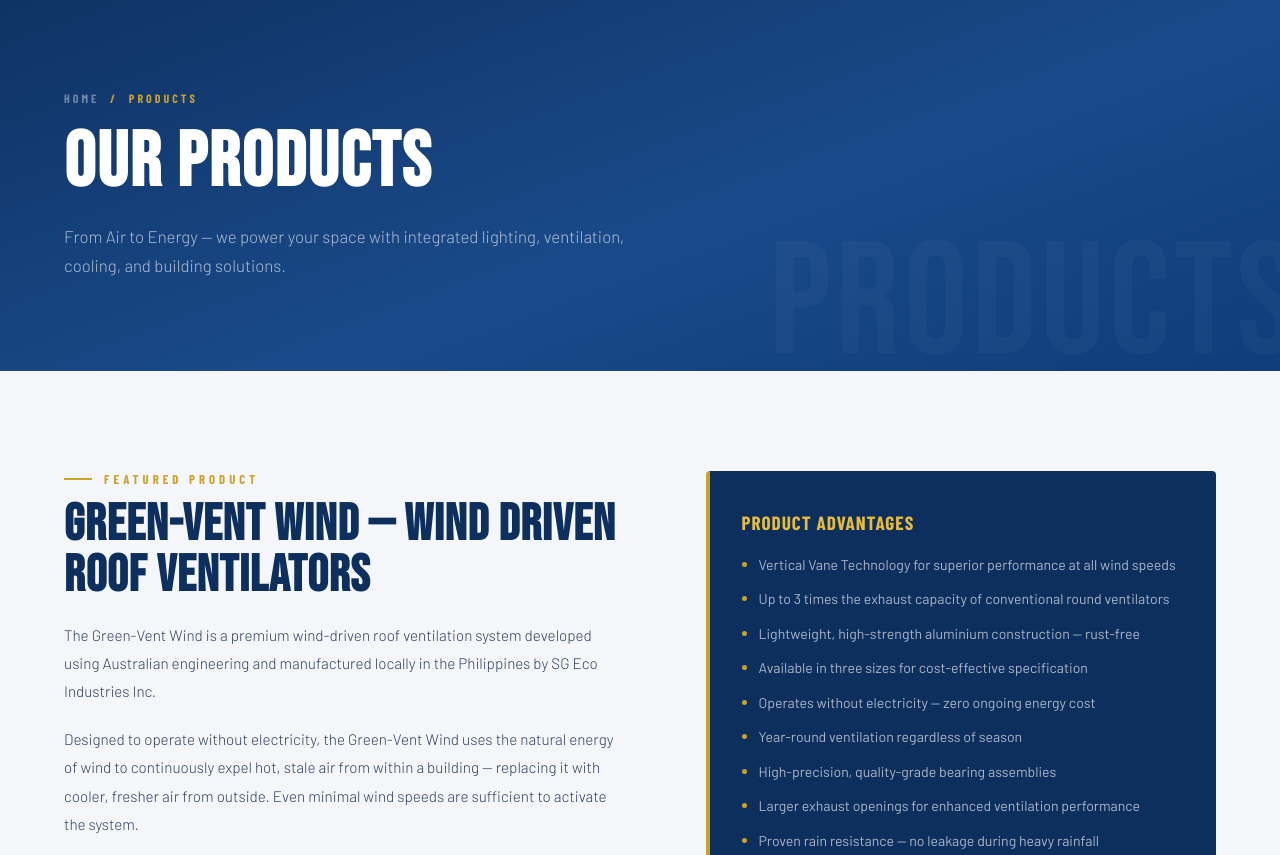
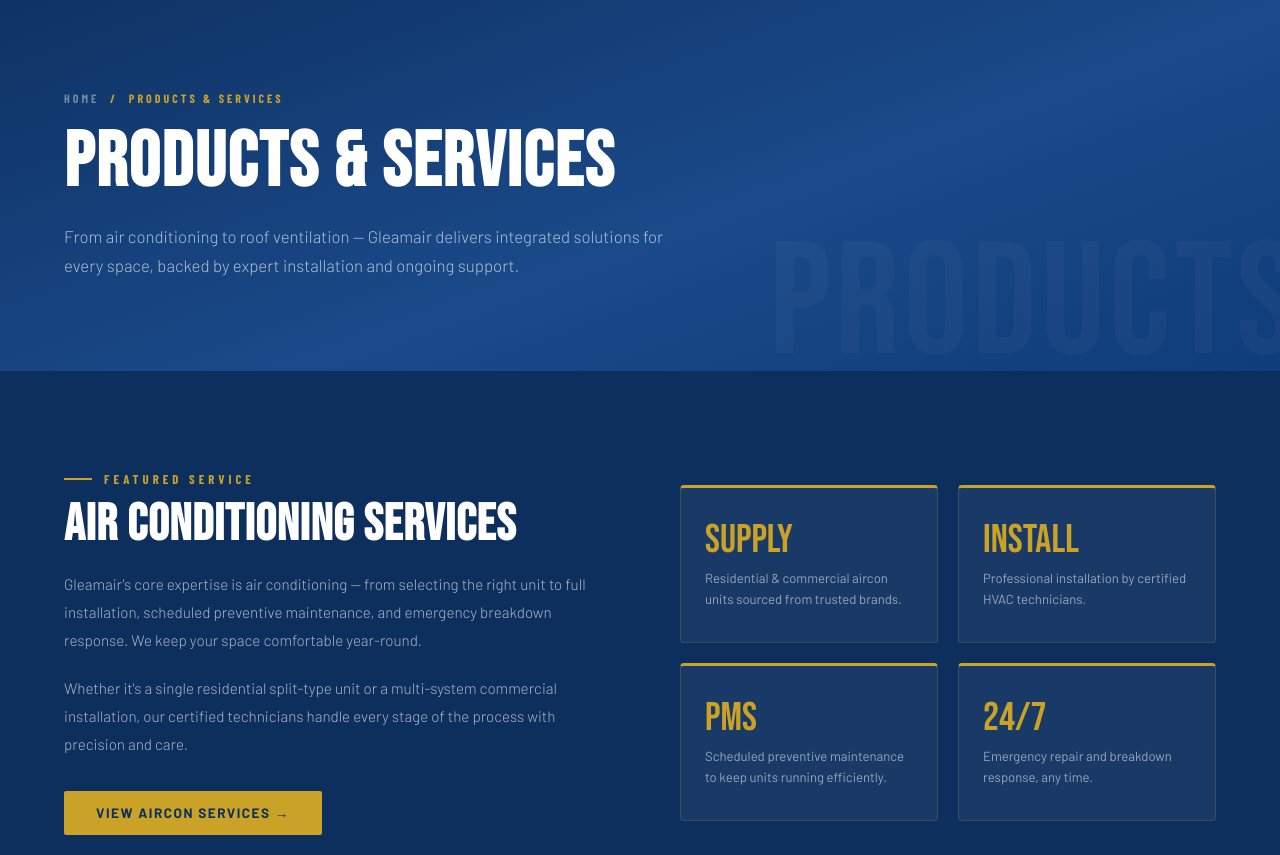
Before and after one commit to 4ttth/gleamair-4, a plain HTML site: page products.html in a window 1280 px wide. Shown: the part 69-924 px from the top of the page. Drawn offline with nearby package versions, Linux system fonts and the light colour scheme; a web font is replaced by a local one.

Commit message:
Revised products.html

```diff
--- a/products.html
+++ b/products.html
@@ -287,6 +287,7 @@
     .dropdown-menu { display: none !important; }
     .nav-dropdown.mob-open .dropdown-menu { display: block !important; }
     .product-grid, .range-grid, .model-grid, .perf-tables, .testimonials-grid { grid-template-columns: 1fr; }
+    .featured-svc-grid { grid-template-columns: 1fr !important; }
     .cat-cards { grid-template-columns: 1fr; }
     .client-card { width: calc(33.333% - 0.67rem); }
     .clients-grid { grid-template-columns: unset; }
@@ -341,11 +342,44 @@
 <!-- PAGE HERO (dark) -->
 <div class="page-hero">
   <div class="page-hero-inner">
-    <div class="breadcrumb"><a href="index.html">Home</a> &nbsp;/&nbsp; Products</div>
-    <h1>Our Products</h1>
-    <p>From Air to Energy &mdash; we power your space with integrated lighting, ventilation, cooling, and building solutions.</p>
+    <div class="breadcrumb"><a href="index.html">Home</a> &nbsp;/&nbsp; Products &amp; Services</div>
+    <h1>Products &amp; Services</h1>
+    <p>From air conditioning to roof ventilation &mdash; Gleamair delivers integrated solutions for every space, backed by expert installation and ongoing support.</p>
   </div>
 </div>
+
+<!-- FEATURED SERVICE: AIRCON -->
+<section style="background:var(--blue-dark);padding:100px 5%;">
+  <div class="section-inner">
+    <div style="display:grid;grid-template-columns:1fr 1fr;gap:5rem;align-items:center;" class="featured-svc-grid">
+      <div>
+        <div class="section-eyebrow">Featured Service</div>
+        <h2 class="section-title" style="color:var(--white);">Air Conditioning Services</h2>
+        <p style="font-size:0.95rem;line-height:1.85;color:rgba(255,255,255,0.65);margin-bottom:1.25rem;font-weight:300;">Gleamair's core expertise is air conditioning — from selecting the right unit to full installation, scheduled preventive maintenance, and emergency breakdown response. We keep your space comfortable year-round.</p>
+        <p style="font-size:0.95rem;line-height:1.85;color:rgba(255,255,255,0.65);margin-bottom:2rem;font-weight:300;">Whether it's a single residential split-type unit or a multi-system commercial installation, our certified technicians handle every stage of the process with precision and care.</p>
+        <a href="services.html#aircon" style="background:var(--gold);color:var(--blue-dark);padding:0.85rem 2rem;font-weight:700;font-size:0.85rem;letter-spacing:1.5px;text-transform:uppercase;text-decoration:none;border-radius:2px;display:inline-block;transition:background 0.2s;" onmouseover="this.style.background='var(--gold-light)'" onmouseout="this.style.background='var(--gold)'">View Aircon Services &rarr;</a>
+      </div>
+      <div style="display:grid;grid-template-columns:1fr 1fr;gap:1.25rem;">
+        <div style="background:rgba(255,255,255,0.05);border:1px solid rgba(201,162,39,0.2);border-top:3px solid var(--gold);border-radius:4px;padding:2rem 1.5rem;">
+          <div style="font-family:'Bebas Neue',sans-serif;font-size:2.5rem;color:var(--gold);line-height:1;margin-bottom:0.5rem;">Supply</div>
+          <div style="font-size:0.82rem;color:rgba(255,255,255,0.55);line-height:1.6;">Residential &amp; commercial aircon units sourced from trusted brands.</div>
+        </div>
+        <div style="background:rgba(255,255,255,0.05);border:1px solid rgba(201,162,39,0.2);border-top:3px solid var(--gold);border-radius:4px;padding:2rem 1.5rem;">
+          <div style="font-family:'Bebas Neue',sans-serif;font-size:2.5rem;color:var(--gold);line-height:1;margin-bottom:0.5rem;">Install</div>
+          <div style="font-size:0.82rem;color:rgba(255,255,255,0.55);line-height:1.6;">Professional installation by certified HVAC technicians.</div>
+        </div>
+        <div style="background:rgba(255,255,255,0.05);border:1px solid rgba(201,162,39,0.2);border-top:3px solid var(--gold);border-radius:4px;padding:2rem 1.5rem;">
+          <div style="font-family:'Bebas Neue',sans-serif;font-size:2.5rem;color:var(--gold);line-height:1;margin-bottom:0.5rem;">PMS</div>
+          <div style="font-size:0.82rem;color:rgba(255,255,255,0.55);line-height:1.6;">Scheduled preventive maintenance to keep units running efficiently.</div>
+        </div>
+        <div style="background:rgba(255,255,255,0.05);border:1px solid rgba(201,162,39,0.2);border-top:3px solid var(--gold);border-radius:4px;padding:2rem 1.5rem;">
+          <div style="font-family:'Bebas Neue',sans-serif;font-size:2.5rem;color:var(--gold);line-height:1;margin-bottom:0.5rem;">24/7</div>
+          <div style="font-size:0.82rem;color:rgba(255,255,255,0.55);line-height:1.6;">Emergency repair and breakdown response, any time.</div>
+        </div>
+      </div>
+    </div>
+  </div>
+</section>
 
 <!-- PRODUCT INTRO (light) -->
 <section class="product-intro">
@@ -388,7 +422,7 @@
     <div style="text-align:center;margin-bottom:3rem;">
       <div class="section-eyebrow" style="justify-content:center;">Complete Range</div>
       <h2 class="section-title" style="color:var(--blue-dark);">Our Complete Product Portfolio</h2>
-      <p style="font-size:0.95rem;color:var(--text-mid);max-width:550px;margin:0 auto;font-weight:300;">Beyond Green-Vent Wind, Gleamair offers a comprehensive range of ventilation and environmental solutions.</p>
+      <p style="font-size:0.95rem;color:var(--text-mid);max-width:550px;margin:0 auto;font-weight:300;">Beyond our aircon services, Gleamair offers a comprehensive range of ventilation, daylighting, and building solutions.</p>
     </div>
     <div class="range-grid">
       <div class="range-card">
```
